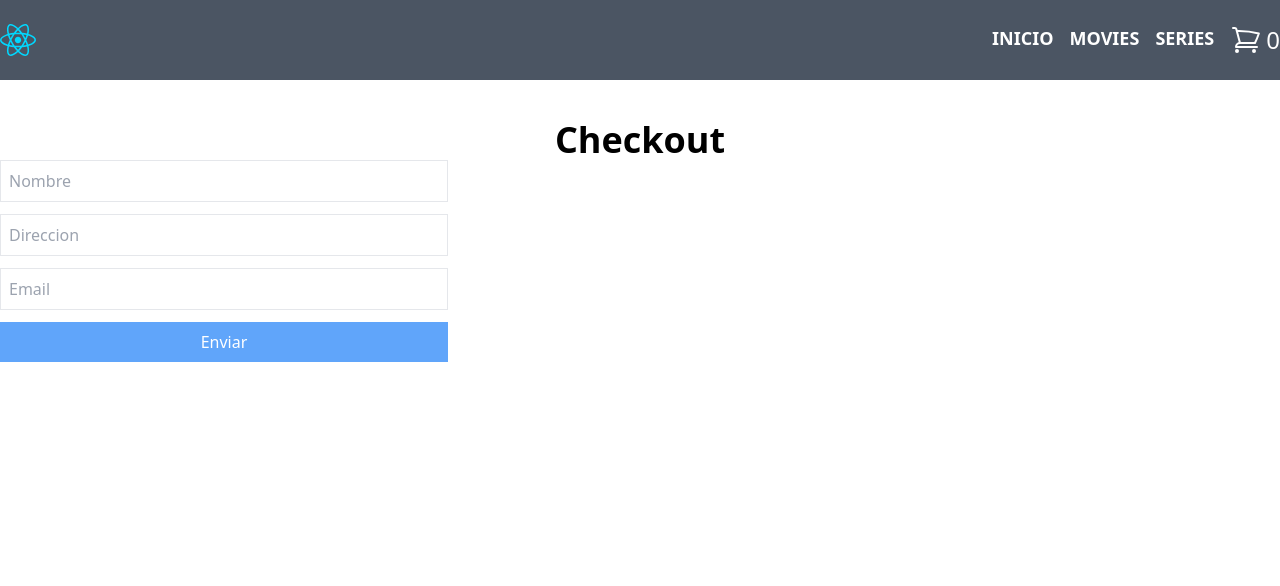
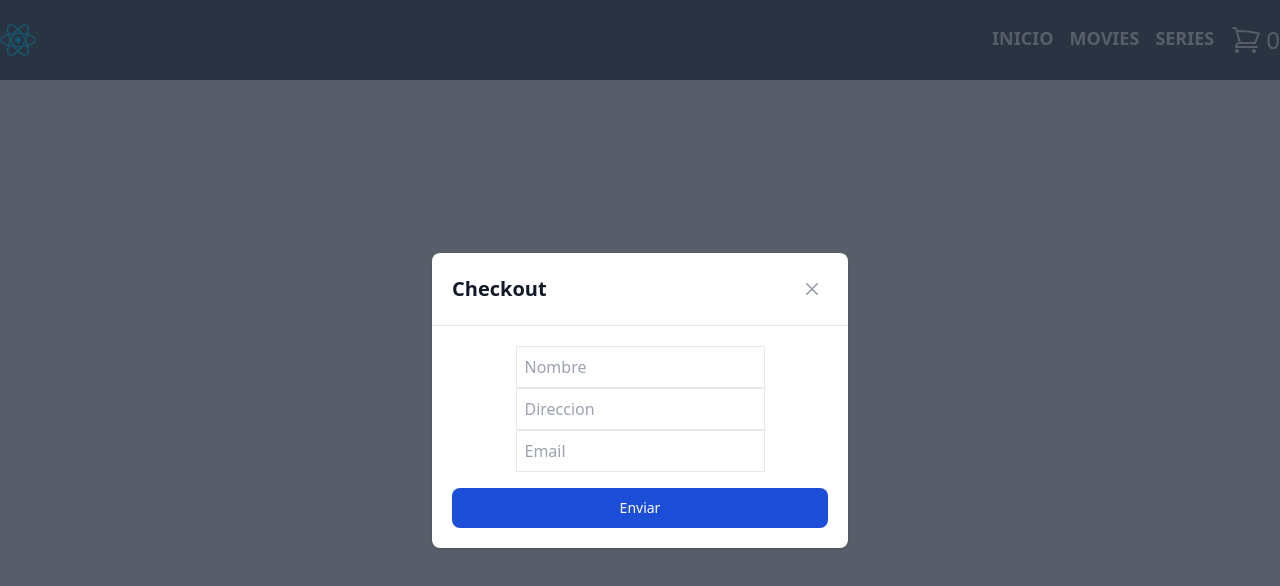
Before and after one commit to GermanDelosSantos/ReactJs, a React (Vite) app: page /checkout in a window 1280 px wide. Shown: the top 586 px of the page. Built offline with nearby package versions, Linux system fonts and the light colour scheme.

Commit message:
se pudo crear el componente de modal para el checkout funca bien

```diff
--- a/src/components/ItemDetail/ItemDetail.jsx
+++ b/src/components/ItemDetail/ItemDetail.jsx
@@ -25,7 +25,7 @@ const ItemDetail = ({ item }) => {
 
     return (
         <div className="container m-auto mt-8 w-full">
-            <Button onClick={handleVolver} className='btnVolver fixed top-21 left-2 rounded-md text-white'> Volver</Button>
+            <Button onClick={handleVolver} className='btnVolver fixed top-21 left-2 rounded-md text-white max-[600px]:sticky'> Volver</Button>
             <h3 className="text-2xl font-semibold">{item.name}</h3>
             <hr />
             <div className="cardContainer flex gap-8 pt-4 max-[600px]:flex max-[600px]:flex-col ">
--- a/src/components/checkout/Checkout.jsx
+++ b/src/components/checkout/Checkout.jsx
@@ -1,33 +1,21 @@
-import { useContext, useState, useRef} from "react"
-// import { useHistory } from 'react-router-dom';
+import { useContext, useState, useRef } from "react"
 import { CartContext } from "../../context/CartContext"
 import { db } from "../../firebase/config"
 import { collection, addDoc } from "firebase/firestore"
-import emailjs from '@emailjs/browser';
-// import Modal from "./Modal";
+import { Link } from "react-router-dom";
+// import emailjs from '@emailjs/browser';
+import Modal from "./Modal";
 
 const Checkout = () => {
     const { cart, totalCart, clearCart } = useContext(CartContext)
     const form = useRef();
-    // const history = useHistory();
     const [values, setValues] = useState({
         user_name: '',
         user_dir: '',
         user_email: ''
     })
 
-    // useEffect(() => {
-    //     // Verifica si la ruta actual es /checkout y abre el modal
-    //     if (history.location.pathname === '/checkout') {
-    //         setIsModalOpen(true);
-    //     } else {
-    //         setIsModalOpen(false);
-    //     }
-    // }, [history.location.pathname]);
 
-    // const closeModal = () => {
-    //     setIsModalOpen(false);
-    // };
 
     const [orderId, setOrderId] = useState(null);
 
@@ -57,23 +45,23 @@ const Checkout = () => {
 
         console.log("orden:", orden);
 
-        const teamplateParams = {
-            from_name: 'Videos Usados',
-            user_email: values.user_dir,
-            user_name: values.user_name,
-            user_id: orderId,
-            user_dir: values.user_dir,
-            user_order: cart.map(item => `${item.name} (${item.cantidad} x $${item.price})`).join(', '),
-        };
+        // const teamplateParams = {
+        //     from_name: 'Videos Usados',
+        //     user_email: values.user_dir,
+        //     user_name: values.user_name,
+        //     user_id: orderId,
+        //     user_dir: values.user_dir,
+        //     user_order: cart.map(item => `${item.name} (${item.cantidad} x $${item.price})`).join(', '),
+        // };
 
-        console.log("teamplateParams:", teamplateParams);
+        // console.log("teamplateParams:", teamplateParams);
 
-        emailjs.sendForm('service_o118go3', 'template_w4o7k4o', form.current, 'M7NqcsBEyzAw0i9Je', teamplateParams)
-            .then((result) => {
-                console.log(result.text);
-            }, (error) => {
-                console.log(error.text);
-            });
+        // emailjs.sendForm('service_o118go3', 'template_w4o7k4o', form.current, 'M7NqcsBEyzAw0i9Je', teamplateParams)
+        //     .then((result) => {
+        //         console.log(result.text);
+        //     }, (error) => {
+        //         console.log(error.text);
+        //     });
 
         const ordersRef = collection(db, 'orders')
 
@@ -81,14 +69,13 @@ const Checkout = () => {
             setOrderId(doc.id)
             clearCart();
         });
-        // closeModal();
     };
 
 
 
     if (orderId) {
         return (
-            <div className="container m-auto mt-10">
+            <div >
                 <h2 className="text-4xl font-semibold">Gracias por tu compra</h2>
                 <hr />
                 <p>Tu código de orden es: {orderId}</p>
@@ -98,35 +85,40 @@ const Checkout = () => {
 
 
     return (
-        <div className="container m-auto mt-10">
-            {/* <Modal
-                    isOpen={isModalOpen}
-                    closeModal={closeModal}
-                    handleSubmit={handleSubmit}
-                    handleInputChange={handleInputChange}
-            /> */}
-            <h2 className="text-4xl font-semibold">Checkout</h2>
+        <>
+        <Modal></Modal>
+        </>
+        // <div className="container m-auto mt-10 ">
+        //     <h2 className="text-4xl font-semibold">Checkout</h2>
+
+        //     <form ref={form} onSubmit={handleSubmit} className="flex flex-col gap-3 max-w-md">
+        //         <input
+        //             className="border p-2"
+        //             type="text"
+        //             placeholder="Nombre"
+        //             value={values.user_name}
+        //             onChange={handleInputChange}
+        //             name="user_name" />
+        //         <input
+        //             className="border p-2"
+        //             type="text"
+        //             placeholder="Direccion"
+        //             value={values.user_dir}
+        //             onChange={handleInputChange}
+        //             name="user_dir" />
+        //         <input
+        //             className="border p-2"
+        //             placeholder="Email"
+        //             value={values.user_email}
+        //             onChange={handleInputChange}
+        //             name="user_email" />
+        //         <button className="bg-blue-400 rounded-mt text-white py-2" type="sumbit" value={"send"}>Enviar</button>
 
 
+        //     </form>
 
-            <form ref={form} onSubmit={handleSubmit} className="flex flex-col gap-3 max-w-md">
-                <input className="border p-2" type="text"
-                    placeholder="Nombre"
-                    value={values.user_name} onChange={handleInputChange} name="user_name" />
-                <input className="border p-2" type="text"
-                    placeholder="Direccion"
-                    value={values.user_dir} onChange={handleInputChange} name="user_dir" />
-                <input className="border p-2" type="email"
-                    placeholder="Email"
-                    value={values.user_email} onChange={handleInputChange} name="user_email" />
-                <button className="bg-blue-400 rounded-mt text-white py-2" type="sumbit" value={"send"}>Enviar</button>
+        // <Modal></Modal>
 
-
-            </form>
-
-
-
-        </div>
-    )
-}
-export default Checkout
+        // </div>
+)}
+    export default Checkout
--- a/src/components/checkout/Modal.jsx
+++ b/src/components/checkout/Modal.jsx
@@ -1,77 +1,171 @@
-// import React from 'react';
+import { React, useState, useContext } from "react";
+import { Link } from "react-router-dom";
+import { CartContext } from "../../context/CartContext"
+import { db } from "../../firebase/config"
+import { collection, addDoc } from "firebase/firestore"
 
-// const Modal = ({ isOpen, openModal, closeModal, handleSubmit, handleInputChange }) => {
+const Modal = () => {
+    const [showModal, setShowModal] = useState(true);
 
-//         // const handleSubmit = (e) => {
-//         //     e.preventDefault();
+    const { cart, totalCart, clearCart } = useContext(CartContext)
+    const [values, setValues] = useState({
+        user_name: '',
+        user_dir: '',
+        user_email: ''
+    })
 
-//         //     const orden = {
-//         //         cliente: values,
-//         //         items: cart.map((item) => ({
-//         //             name: item.name,
-//         //             price: item.price,
-//         //             quantity: item.cantidad
-//         //         })),
-//         //         total: totalCart(),
-//         //         fecha: new Date()
-//         //     }
 
-//         //     console.log("orden:", orden);
 
-//         //     const teamplateParams = {
-//         //         from_name: 'Videos Usados',
-//         //         user_email: values.user_dir,
-//         //         user_name: values.user_name,
-//         //         user_id: orderId,
-//         //         user_dir: values.user_dir,
-//         //         user_order: cart.map(item => `${item.name} (${item.cantidad} x $${item.price})`).join(', '),
-//         //     };
+    const [orderId, setOrderId] = useState(null);
 
-//     //         console.log("teamplateParams:", teamplateParams);
+    const handleInputChange = (e) => {
+        console.log(e.target.name)
 
-//     //         emailjs.sendForm('service_o118go3', 'template_w4o7k4o', form.current ,'M7NqcsBEyzAw0i9Je', teamplateParams)
-//     //             .then((result) => {
-//     //                 console.log(result.text);
-//     //             }, (error) => {
-//     //                 console.log(error.text);
-//     //             });
+        setValues({
+            ...values,
+            [e.target.name]: e.target.value
+        })
+    }
 
-//     //         const ordersRef = collection(db, 'orders')
 
-//     //         addDoc(ordersRef, orden).then((doc) => {
-//     //             setOrderId(doc.id)
-//     //             clearCart();
-//     //         });
-//     //     closeModal();
-//     };
+    const handleSubmit = (e) => {
+        e.preventDefault();
 
-//     return (
-//         <div>
-//             {/* Renderiza el modal solo si isOpen es true */}
-//             {isOpen && (
-//                 <div className="modal-overlay">
-//                     <div className="modal-content">
-//                         <form onSubmit={handleSubmit} className="flex flex-col gap-3 max-w-md">
-//                             <h2 className="text-4xl font-semibold">CheckOut</h2>
-//                             <p>Ingresa tus datos</p>
-//                             <label>Name</label>
-//                             <input type="text" name="user_name" onChange={handleInputChange} className="border p-2"/>
-//                             <label>Dirección</label>
-//                             <input type="text" name="user_dir" onChange={handleInputChange} className="border p-2"/>
-//                             <label>Email</label>
-//                             <input type="email" name="user_email" onChange={handleInputChange} className="border p-2"/>
-//                             <label>Message</label>
-//                             <textarea name="message" />
-//                             <div className="modal-buttons">
-//                                 <button type="submit" className="bg-blue-400 rounded-mt text-white py-2 rounded-md">Send</button>
-//                                 <button onClick={closeModal} className='bg-red-400 text-black py-2 rounded-md'>Close</button>
-//                             </div>
-//                         </form>
-//                     </div>
-//                 </div>
-//             )}
-//         </div>
-//     );
-// ;
+        const orden = {
+            cliente: values,
+            items: cart.map((item) => ({
+                name: item.name,
+                price: item.price,
+                quantity: item.cantidad
+            })),
+            total: totalCart(),
+            fecha: new Date()
+        }
+        setShowModal(false)
+        console.log("orden:", orden);
 
-// export default Modal;
+        // const teamplateParams = {
+        //     from_name: 'Videos Usados',
+        //     user_email: values.user_dir,
+        //     user_name: values.user_name,
+        //     user_id: orderId,
+        //     user_dir: values.user_dir,
+        //     user_order: cart.map(item => `${item.name} (${item.cantidad} x $${item.price})`).join(', '),
+        // };
+
+        // console.log("teamplateParams:", teamplateParams);
+
+        // emailjs.sendForm('service_o118go3', 'template_w4o7k4o', form.current, 'M7NqcsBEyzAw0i9Je', teamplateParams)
+        //     .then((result) => {
+        //         console.log(result.text);
+        //     }, (error) => {
+        //         console.log(error.text);
+        //     });
+
+        const ordersRef = collection(db, 'orders')
+
+        addDoc(ordersRef, orden).then((doc) => {
+            setOrderId(doc.id)
+            clearCart();
+        });
+    };
+    if (orderId) {
+        return (
+            <div >
+                <h2 className="text-4xl font-semibold">Gracias por tu compra</h2>
+                <hr />
+                <p>Tu código de orden es: {orderId}</p>
+                    <button className="rounded-md bg-gray-300 hover:bg-blue-500 hover:text-white w-1/6 p-3 m-4 text-lg font-semibold">
+                    <Link to="/">Inicio</Link></button>
+            </div>
+        );
+    }
+
+
+    return (
+        <div>
+            {showModal ? (
+                <div tabIndex="-1" aria-hidden="true" className="fixed top-0 right-0 left-0 z-50 flex justify-center items-center w-full inset-0 overflow-y-auto overflow-x-hidden bg-gray-800 bg-opacity-75">
+                    <div className="relative p-4 w-full max-w-md max-h-full">
+                        <div className="relative bg-white rounded-lg shadow dark:bg-gray-700">
+                            {/* Modal header */}
+                            <div className="flex items-center justify-between p-4 md:p-5 border-b rounded-t dark:border-gray-600">
+                                <h3 className="text-xl font-semibold text-gray-900 dark:text-white">
+                                    Checkout
+                                </h3>
+                                <button
+                                    type="button"
+                                    className="end-2.5 text-gray-400 bg-transparent hover:bg-gray-200 hover:text-gray-900 rounded-lg text-sm w-8 h-8 ms-auto inline-flex justify-center items-center dark:hover:bg-gray-600 dark:hover:text-white"
+                                    data-modal-hide="authentication-modal"
+                                >
+                                    <svg
+                                        className="w-3 h-3"
+                                        aria-hidden="true"
+                                        xmlns="http://www.w3.org/2000/svg"
+                                        fill="none"
+                                        viewBox="0 0 14 14"
+                                    >
+                                        <path
+                                            stroke="currentColor"
+                                            strokeLinecap="round"
+                                            strokeLinejoin="round"
+                                            strokeWidth="2"
+                                            d="m1 1 6 6m0 0 6 6M7 7l6-6M7 7l-6 6"
+                                        />
+                                    </svg>
+                                    <span className="sr-only">Close modal</span>
+                                </button>
+                            </div>
+                            {/* Modal body */}
+                            <div className="p-4 md:p-5">
+                                <form onSubmit={handleSubmit} className="space-y-4" action="#">
+                                    <div>
+                                        <input
+                                            className="border p-2"
+                                            type="text"
+                                            placeholder="Nombre"
+                                            value={values.user_name}
+                                            onChange={handleInputChange}
+                                            name="user_name"
+                                        />
+                                        <input
+                                            className="border p-2"
+                                            type="text"
+                                            placeholder="Direccion"
+                                            value={values.user_dir}
+                                            onChange={handleInputChange}
+                                            name="user_dir"
+                                        />
+                                        <input
+                                            className="border p-2"
+                                            placeholder="Email"
+                                            value={values.user_email}
+                                            onChange={handleInputChange}
+                                            name="user_email"
+                                        />
+                                        {/* Resto de los campos de entrada */}
+                                    </div>
+                                    {/* Otros campos y contenido del formulario */}
+                                    <button
+                                        type="submit"
+                                        className="w-full text-white bg-blue-700 hover:bg-blue-800 focus:ring-4 focus:outline-none focus:ring-blue-300 font-medium rounded-lg text-sm px-5 py-2.5 text-center dark:bg-blue-600 dark:hover:bg-blue-700 dark:focus:ring-blue-800"
+                                    >
+                                        Enviar
+                                    </button>
+                                </form>
+                            </div>
+                        </div>
+                    </div>
+                </div>
+            ) : (null
+                // <div>
+                //     <h2>Volver al inicio</h2>
+                //     <button className="rounded-md bg-gray-300 hover:bg-blue-500 hover:text-white">
+                //         <Link to="/">Inicio</Link>
+                //     </button>
+                // </div>
+            )}
+        </div>
+    );
+    };
+    export default Modal
```
